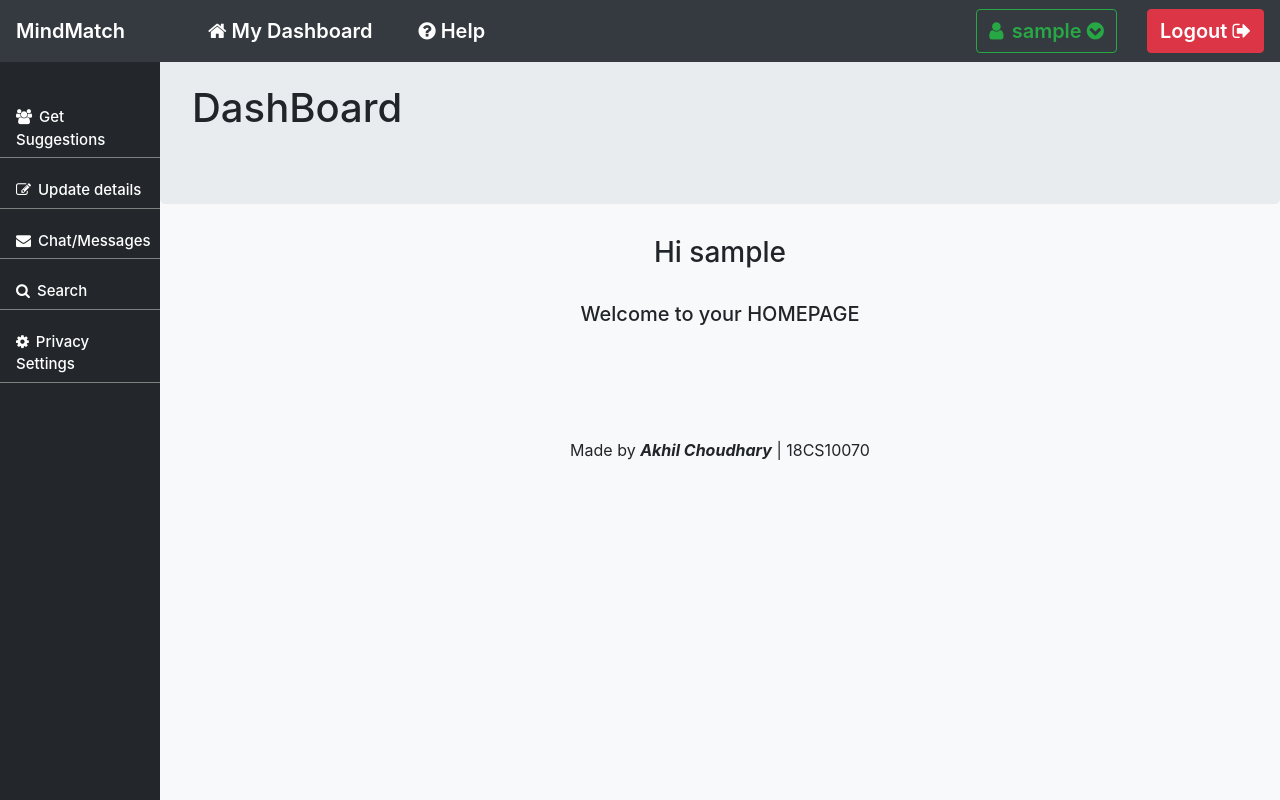
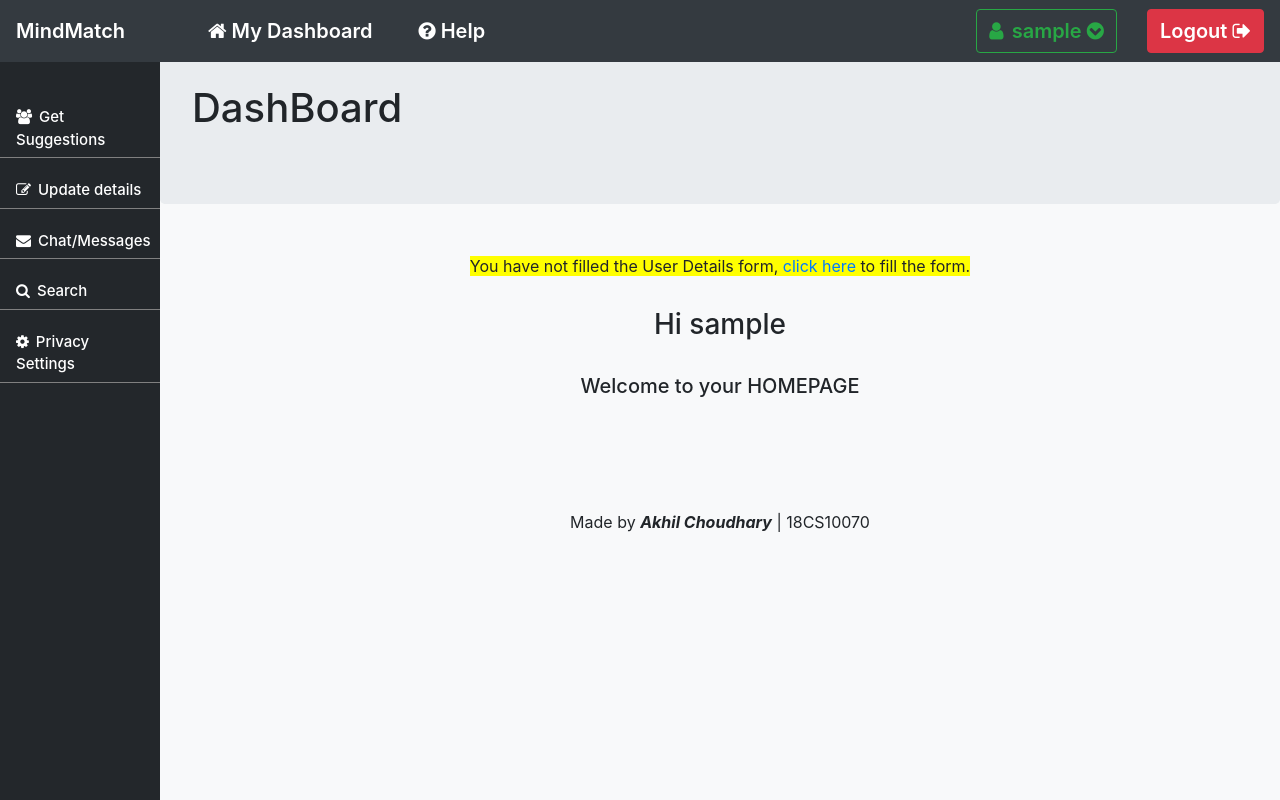
Before and after one commit to akhilchoudhary2k/MindMatch-kgp, a Node server app: page /UserHome in a window 1280 px wide. Run offline with Node 20, Linux system fonts and the light colour scheme; the visitor is signed in with stand-in values (Sample User, id 1); some libraries are stand-ins or nearby versions.

Commit message:
add the feature to show fill the form message on useHome page if (s)he has not filled it

```diff
--- a/app.js
+++ b/app.js
@@ -30,6 +30,7 @@
 
     // making a schema for the user info
     const userSchema =  mongoose.Schema({
+        hasFilledTheForm: Boolean,
         isAdmin: Boolean,
         username : String,
         fname: String,
@@ -217,6 +218,7 @@
             // console.log(req.body);
 
             User.updateOne({_id:req.user._id},{
+                hasFilledTheForm: true,
                 lname: req.body.lname,
                 age: req.body.age,
                 gender: req.body.gender,
--- a/public/css/styles.css
+++ b/public/css/styles.css
@@ -1,6 +1,12 @@
 body{
     padding-top: 20px;
 }
+
+.warning{
+    background-color: yellow;
+    /* color: red; */
+}
+
 footer p {
     margin-top: 10%;
     text-align: center;
--- a/views/UserHome.ejs
+++ b/views/UserHome.ejs
@@ -8,6 +8,12 @@
 
     </div>
 
+    <div style="text-align: center; margin-bottom: 30px; margin-top: 50px;">
+        <span <%= user.hasFilledTheForm ? "hidden" : ""  %> class="warning">
+            You have not filled the User Details form,
+            <a href="/updatedetails">click here</a> to fill the form.
+        </span>
+    </div>
 
     <div class="box">
         <h3>Hi  <%= user.username %> </h3> <br>
```
Also changed, not shown: 1 other file.
